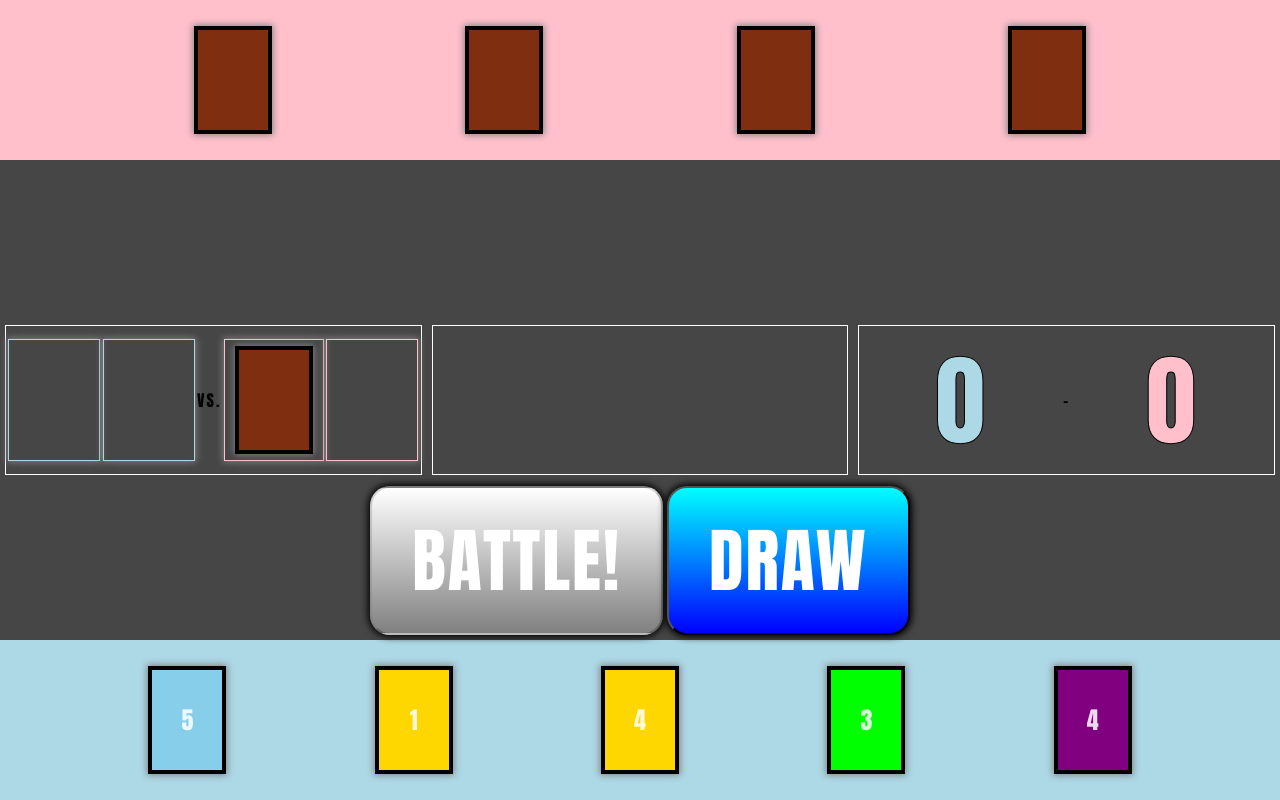
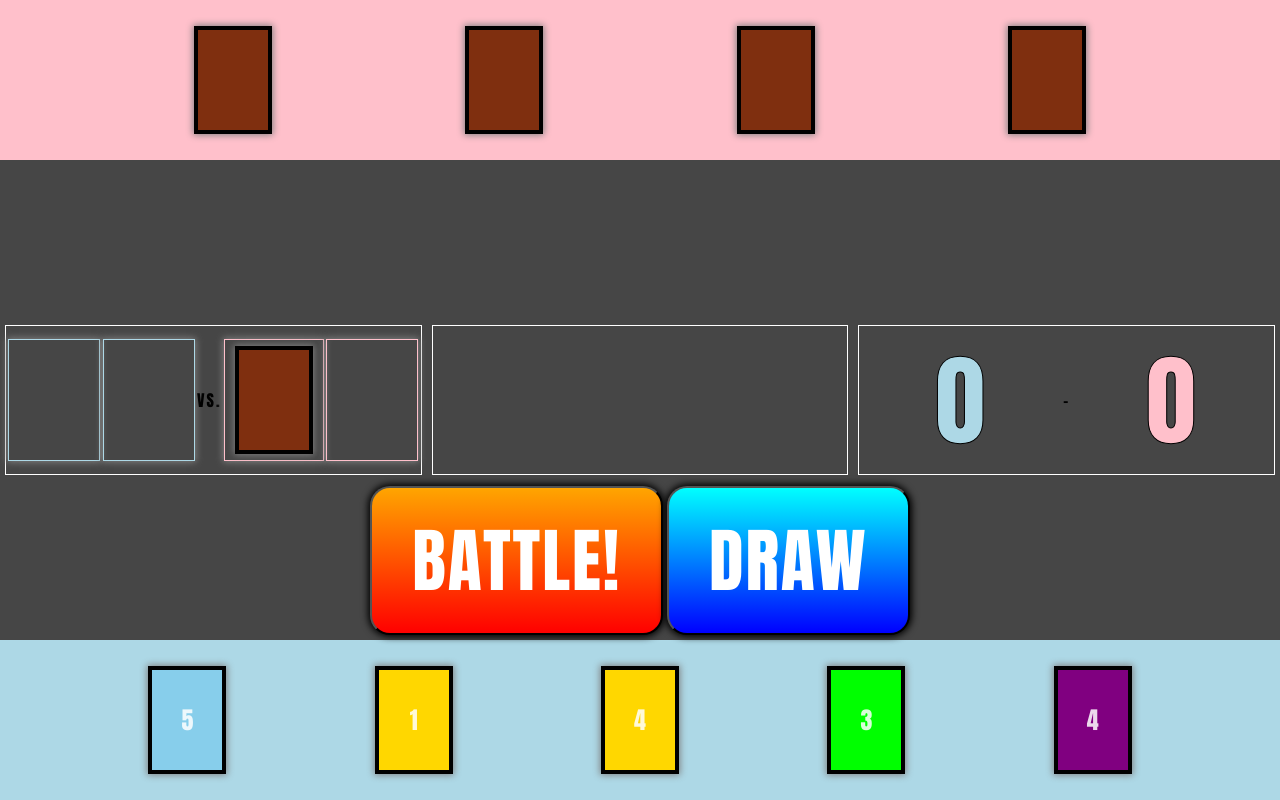
Before and after one commit to Piscean101/colorgame, a plain HTML site: page index.html in a window 1280 px wide. Drawn offline with Linux system fonts and the light colour scheme.

Commit message:
battle button revert

```diff
--- a/assets/combat.js
+++ b/assets/combat.js
@@ -37,9 +37,9 @@ export function cleanStage() {
 
     stages.forEach(e => e.replaceChildren());
 
-    // battle.disabled = false;
 
     setTimeout(() => {
+        battle.disabled = false;
         draw.disabled = false;
     },500);
 
--- a/index.html
+++ b/index.html
@@ -64,7 +64,7 @@
     <div id="player1" class="player">
 
         <div id="pcontrols" class="controls">
-            <button id="battle" class="panel" disabled>BATTLE!</button>
+            <button id="battle" class="panel">BATTLE!</button>
 
             <button id="draw" class="panel" >DRAW</button>
             <div class="stats"></div>
```
